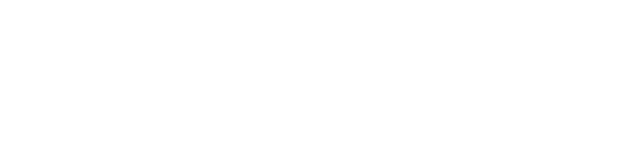
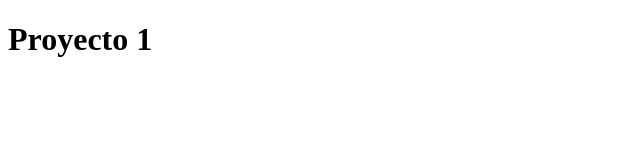
Before and after one commit to Fredd0828/Frontend_Proyectos, a plain HTML site: page proyecto_1/index.html in a window 1280 px wide. Shown: the whole page, without its empty margins (0-640 px from the left). Drawn offline with Linux system fonts and the light colour scheme.

Commit message:
se agrega hoja de estilo

```diff
--- a/proyecto_1/index.html
+++ b/proyecto_1/index.html
@@ -3,9 +3,10 @@
 <head>
     <meta charset="UTF-8">
     <meta name="viewport" content="width=device-width, initial-scale=1.0">
-    <title>Document</title>
+    <title>proyecto 1</title>
+    <link rel="stylesheet" href="style.css">
 </head>
 <body>
-
+    <h1>Proyecto 1</h1>
 </body>
 </html>
```
Also changed, not shown: proyecto_1/style.css (added).
